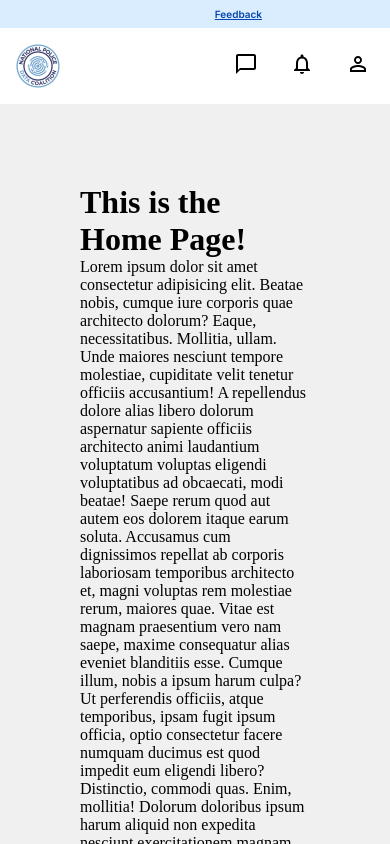
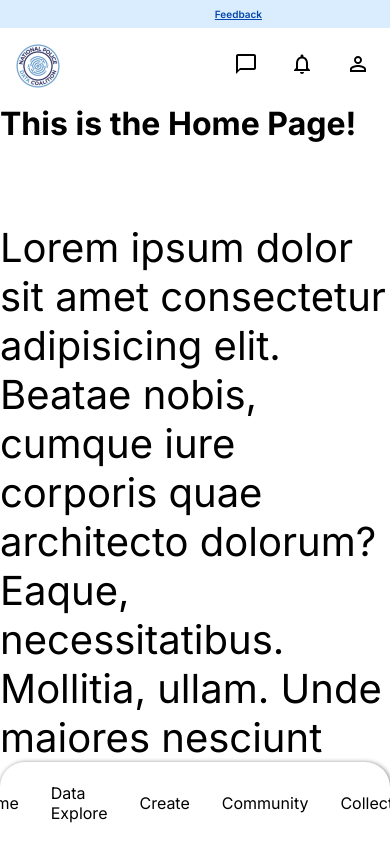
Before and after one commit to codeforboston/police-data-trust, a Next.js app in the folder frontend/: page / in a window 390 px wide. Built offline with nearby package versions, Linux system fonts and the light colour scheme.

Commit message:
mobile nav basic made no icons or interactivity

```diff
--- /dev/null
+++ b/frontend/app/component/mobileNav.module.css
@@ -0,0 +1,24 @@
+
+.mobileNav {
+    bottom: 0;
+    z-index: 10;
+    width: 100%;
+    border-top-left-radius: 25px;
+    border-top-right-radius: 25px;
+    box-shadow: 1px 1px 4px 1px rgba(0, 0, 0, 0.4);
+
+}
+
+.ul {
+    display: inline-flex;
+    justify-content: center;
+    align-items: center;
+    padding: 5px;
+    width: 100%;
+}
+
+.li {
+    padding: 1rem;
+    list-style: none;
+    font-family: var(--font-inter);
+}
--- /dev/null
+++ b/frontend/app/component/mobileNav.tsx
@@ -0,0 +1,29 @@
+'use client'
+
+import Link from "next/link";
+import styles from "./mobileNav.module.css";
+
+export default function MobileNav() {
+
+      return (
+        <div className={styles.mobileNav}>
+            <ul className={styles.ul}>
+                <li className={styles.li}>
+                    <Link href="/1">Home</Link>
+                </li>
+                <li className={styles.li}>
+                    <Link href="/2">Data Explore</Link>
+                </li>
+                <li className={styles.li}>
+                    <Link href="/3">Create</Link>
+                </li>
+                <li className={styles.li}>
+                    <Link href="/4">Community</Link>
+                </li>
+                <li className={styles.li}>
+                    <Link href="/5">Collection</Link>
+                </li>
+            </ul>
+        </div>
+      )
+}
--- a/frontend/app/globals.css
+++ b/frontend/app/globals.css
@@ -8,6 +8,12 @@ body {
 body {
   -webkit-font-smoothing: antialiased;
   -moz-osx-font-smoothing: grayscale;
+  height: 100vh;
+  width: 100%;
+  display: flex;
+  flex-direction: column;
+  align-items: center;
+
 }
 
 * {
@@ -20,10 +26,8 @@ a {
   color: inherit;
   text-decoration: none;
 }
-
 main {
-  position: fixed;
-  width: 100%;
-  max-height: 100vh;
+  max-width: 100%;
+  height: 100%;
   overflow-y: scroll;
 }
--- a/frontend/app/layout.tsx
+++ b/frontend/app/layout.tsx
@@ -2,10 +2,12 @@ import type { Metadata } from "next";
 import "./globals.css";
 import Nav from "@/app/component/nav";
 import { inter, roboto } from "@/app/font";
+import MobileNav from "./component/mobileNav";
 export const metadata: Metadata = {
   title: "Create Next App",
   description: "Generated by create next app",
 };
+
 
 export default function RootLayout({
   children,
@@ -19,6 +21,7 @@ export default function RootLayout({
         <main>
           {children}
         </main>
+        <MobileNav />
       </body>
     </html>
   );
--- a/frontend/app/page.module.css
+++ b/frontend/app/page.module.css
@@ -1,5 +1,8 @@
 .page {
-  height: 3600px;
-  background-color: #f0f0f0;
-  padding: 5rem 5rem;
+  font-family: var(--font-inter);
 }
+
+.txt {
+  padding-top: 5rem;
+  font-size: 2.5rem;
+}
--- a/frontend/app/page.tsx
+++ b/frontend/app/page.tsx
@@ -5,7 +5,7 @@ export default function Home() {
   return (
     <div className={styles.page}>
       <h1>This is the Home Page!</h1>
-      <p> Lorem ipsum dolor sit amet consectetur adipisicing elit. Beatae nobis, cumque iure corporis quae architecto dolorum? Eaque, necessitatibus. Mollitia, ullam. Unde maiores nesciunt tempore molestiae, cupiditate velit tenetur officiis accusantium!
+      <p className={styles.txt}> Lorem ipsum dolor sit amet consectetur adipisicing elit. Beatae nobis, cumque iure corporis quae architecto dolorum? Eaque, necessitatibus. Mollitia, ullam. Unde maiores nesciunt tempore molestiae, cupiditate velit tenetur officiis accusantium!
       A repellendus dolore alias libero dolorum aspernatur sapiente officiis architecto animi laudantium voluptatum voluptas eligendi voluptatibus ad obcaecati, modi beatae! Saepe rerum quod aut autem eos dolorem itaque earum soluta.
       Accusamus cum dignissimos repellat ab corporis laboriosam temporibus architecto et, magni voluptas rem molestiae rerum, maiores quae. Vitae est magnam praesentium vero nam saepe, maxime consequatur alias eveniet blanditiis esse.
       Cumque illum, nobis a ipsum harum culpa? Ut perferendis officiis, atque temporibus, ipsam fugit ipsum officia, optio consectetur facere numquam ducimus est quod impedit eum eligendi libero? Distinctio, commodi quas.
```
